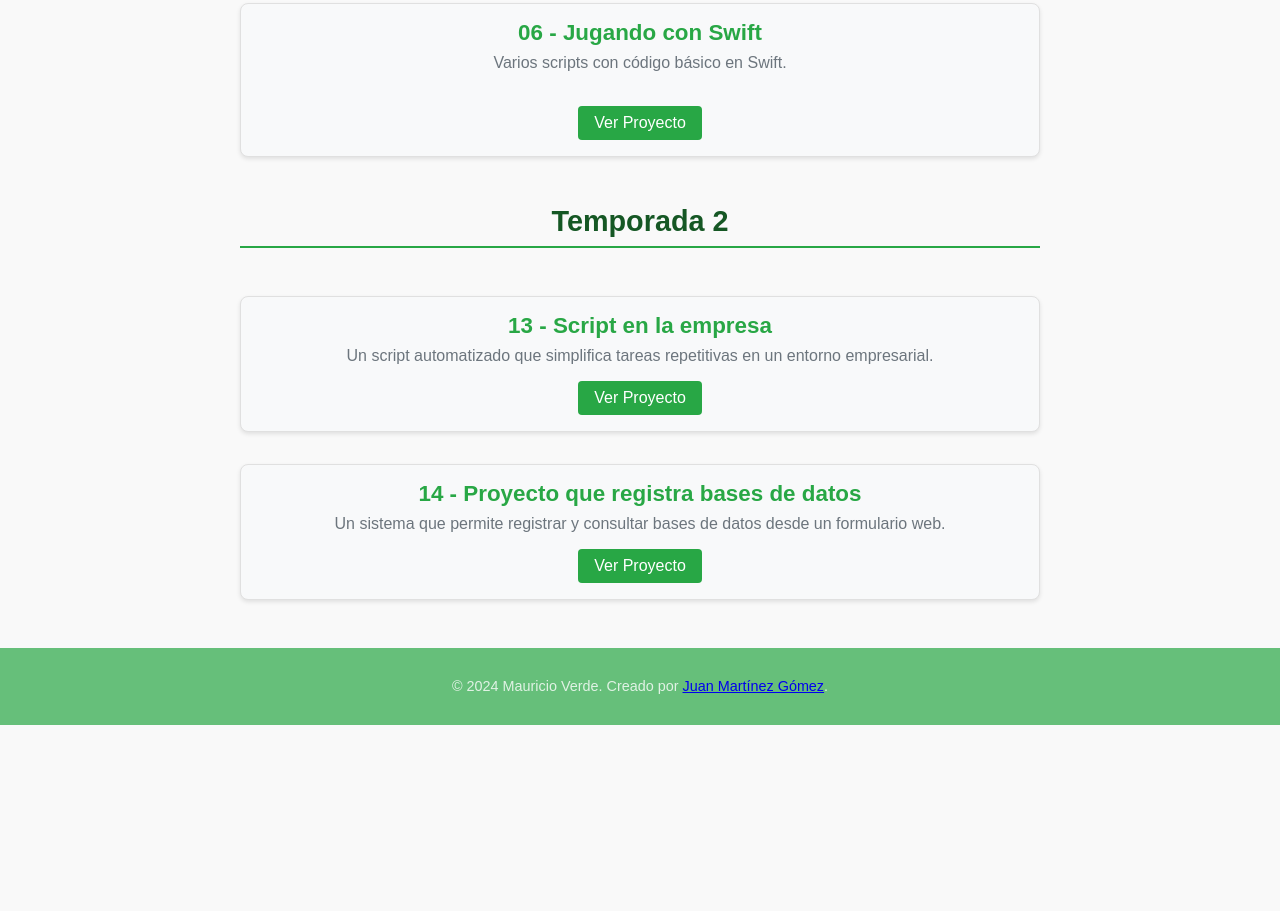
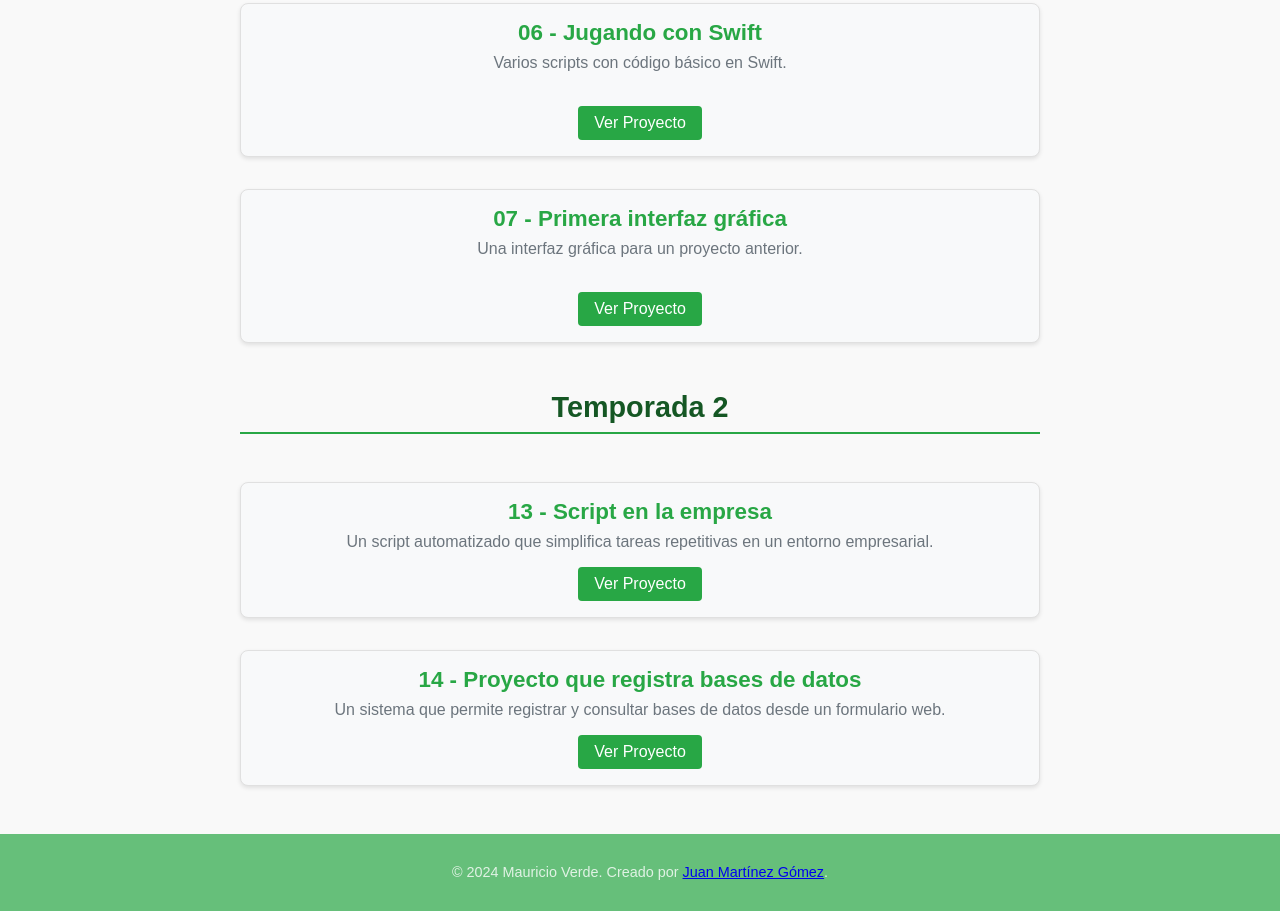
Before and after one commit to JuitoMG/mauricio-verde, a plain HTML site: page temporadas/listado-proyectos.html in a window 1280 px wide. Shown: the part 1462-2373 px from the top of the page. Before the commit the page ends 2187 px from the top, so only its background shows below. Drawn offline with Linux system fonts and the light colour scheme.

Commit message:
Cambios menores

```diff
--- a/temporadas/listado-proyectos.html
+++ b/temporadas/listado-proyectos.html
@@ -60,6 +60,11 @@
                 <p>Varios scripts con código básico en Swift.<br/><br/></p>
                 <a href="https://github.com/JuitoMG/Curso-100-Days-of-SwiftUI" class="button">Ver Proyecto</a>
             </div>
+            <div class="project-card">
+                <h3>07 - Primera interfaz gráfica</h3>
+                <p>Una interfaz gráfica para un proyecto anterior.<br/><br/></p>
+                <a href="https://github.com/JuitoMG/Curso-100-Days-of-SwiftUI" class="button">Ver Proyecto</a>
+            </div>
             <!-- Más proyectos de Temporada 1 -->
 
             <h2 class="section-title">Temporada 2</h2>
```
